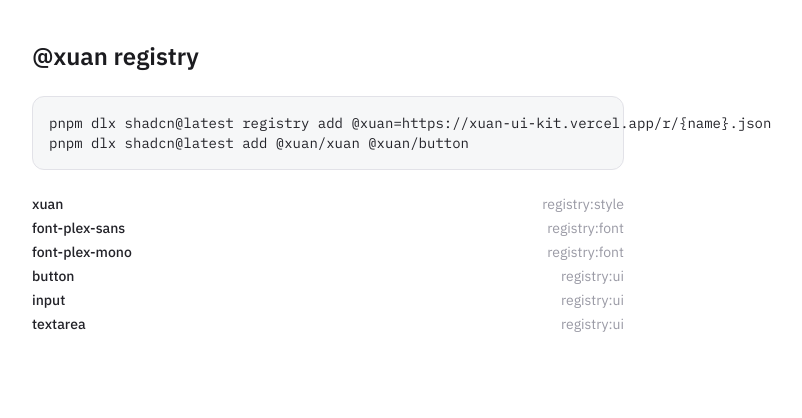
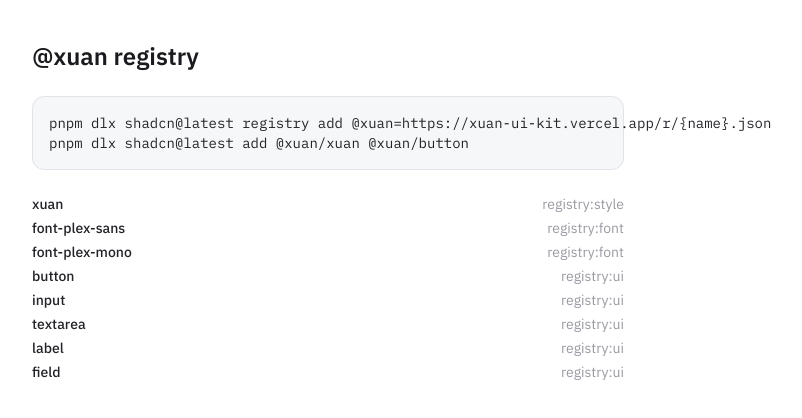
Before and after one commit to xuanvan229/xuan-ui-kit, a Next.js app: page / in a window 1280 px wide. Shown: the top 418 px of the page, without its empty margins (312-1114 px from the left). Built offline with nearby package versions, Linux system fonts and the light colour scheme.

Commit message:
feat(ui): add label and field

```diff
--- a/registry.json
+++ b/registry.json
@@ -391,6 +391,39 @@
           "type": "registry:ui"
         }
       ]
+    },
+    {
+      "name": "label",
+      "type": "registry:ui",
+      "title": "Label",
+      "description": "15px inline label for checkbox, radio and switch rows.",
+      "registryDependencies": [
+        "utils"
+      ],
+      "files": [
+        {
+          "path": "registry/xuan/ui/label.tsx",
+          "type": "registry:ui"
+        }
+      ]
+    },
+    {
+      "name": "field",
+      "type": "registry:ui",
+      "title": "Field",
+      "description": "Form field wrapper: 13px label, description and 12px error text (Base UI Field).",
+      "dependencies": [
+        "@base-ui/react"
+      ],
+      "registryDependencies": [
+        "utils"
+      ],
+      "files": [
+        {
+          "path": "registry/xuan/ui/field.tsx",
+          "type": "registry:ui"
+        }
+      ]
     }
   ]
 }
--- /dev/null
+++ b/registry/xuan/ui/field.tsx
@@ -0,0 +1,50 @@
+"use client"
+
+import { Field as FieldPrimitive } from "@base-ui/react/field"
+
+import { cn } from "@/lib/utils"
+
+function Field({ className, ...props }: FieldPrimitive.Root.Props) {
+  return (
+    <FieldPrimitive.Root
+      data-slot="field"
+      className={cn("flex w-full flex-col gap-2", className)}
+      {...props}
+    />
+  )
+}
+
+function FieldLabel({ className, ...props }: FieldPrimitive.Label.Props) {
+  return (
+    <FieldPrimitive.Label
+      data-slot="field-label"
+      className={cn(
+        "font-sans text-[13px] font-semibold text-ink data-disabled:text-ink-muted",
+        className
+      )}
+      {...props}
+    />
+  )
+}
+
+function FieldDescription({ className, ...props }: FieldPrimitive.Description.Props) {
+  return (
+    <FieldPrimitive.Description
+      data-slot="field-description"
+      className={cn("font-sans text-xs font-medium text-ink-muted", className)}
+      {...props}
+    />
+  )
+}
+
+function FieldError({ className, ...props }: FieldPrimitive.Error.Props) {
+  return (
+    <FieldPrimitive.Error
+      data-slot="field-error"
+      className={cn("font-sans text-xs font-medium text-error-text", className)}
+      {...props}
+    />
+  )
+}
+
+export { Field, FieldDescription, FieldError, FieldLabel }
--- /dev/null
+++ b/registry/xuan/ui/label.tsx
@@ -0,0 +1,16 @@
+import { cn } from "@/lib/utils"
+
+function Label({ className, ...props }: React.ComponentProps<"label">) {
+  return (
+    <label
+      data-slot="label"
+      className={cn(
+        "inline-flex cursor-pointer items-center gap-2.5 font-sans text-[15px] font-normal text-ink select-none has-[[data-disabled]]:cursor-not-allowed has-[[data-disabled]]:text-ink-disabled",
+        className
+      )}
+      {...props}
+    />
+  )
+}
+
+export { Label }
```
Also changed, not shown: 1 other file (tests, documents, lock files or other folders).
